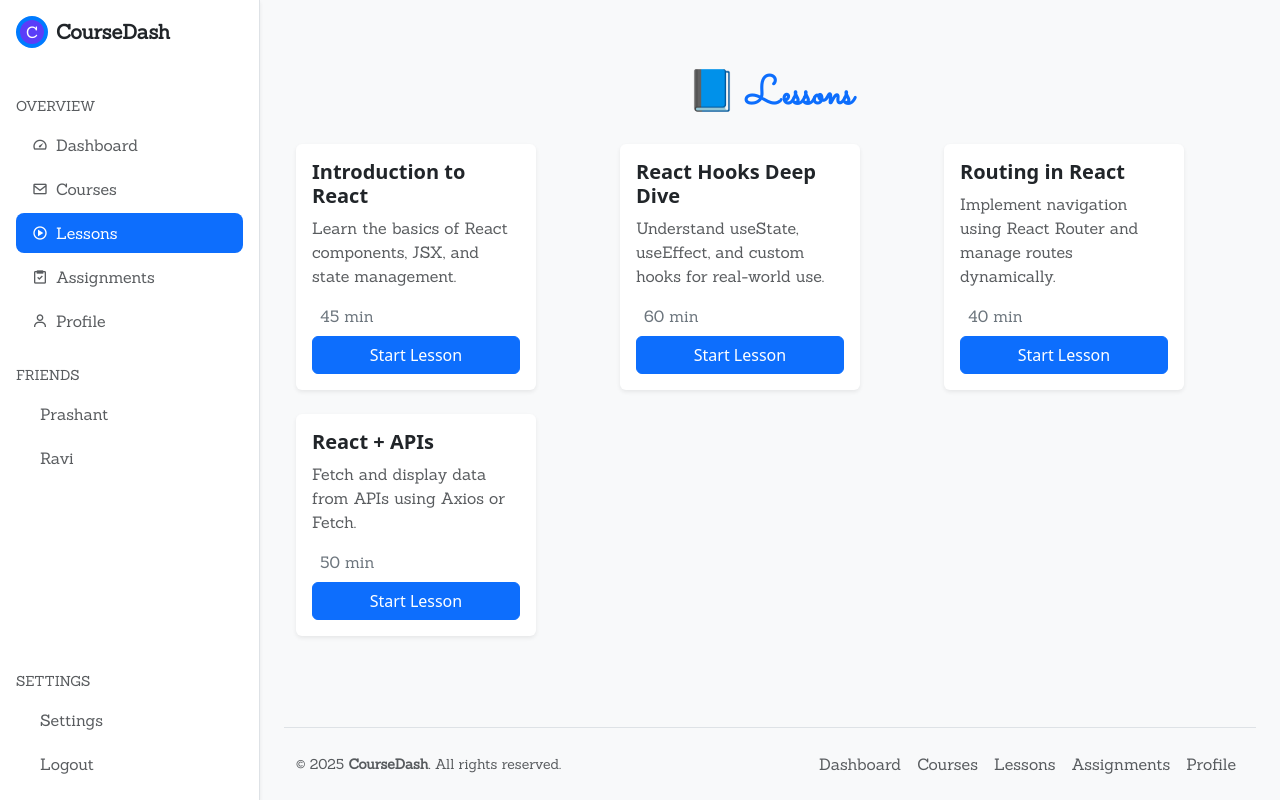
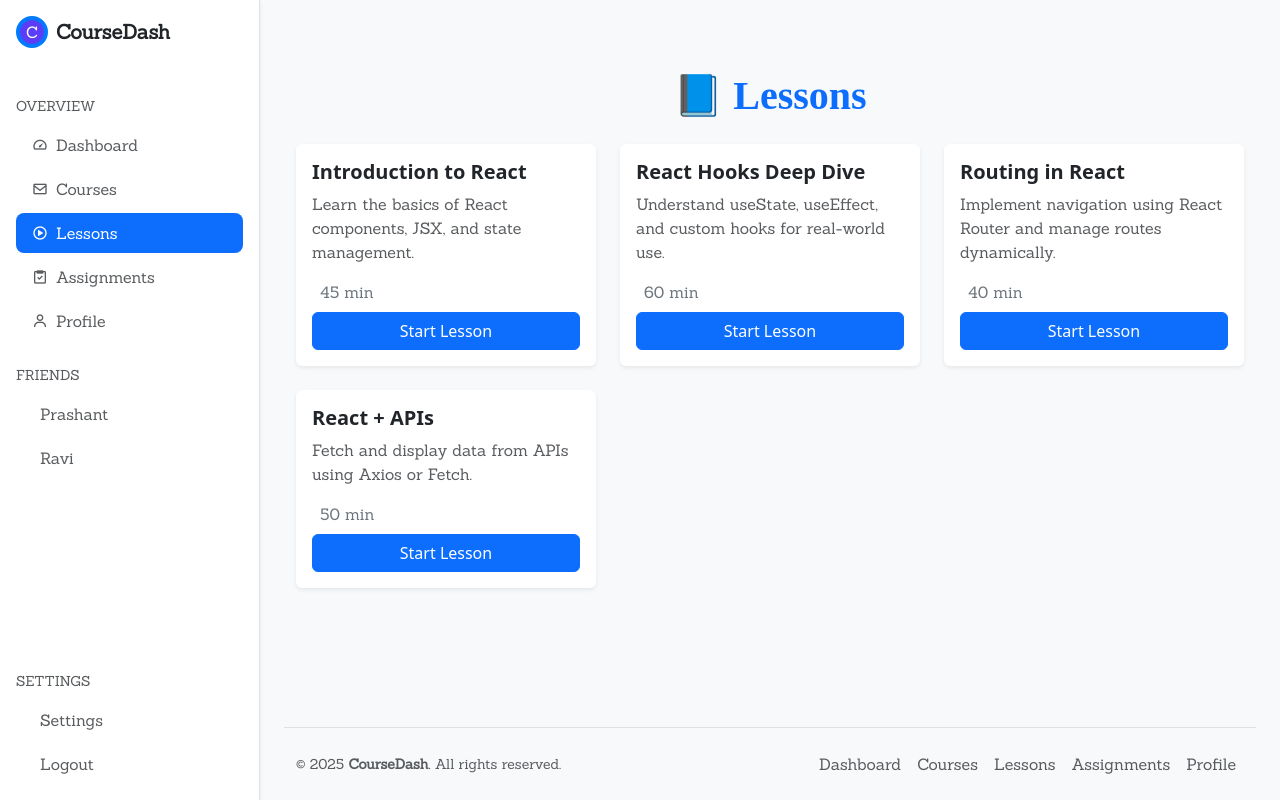
Before and after one commit to developer0311/Learning-Management-System, a React (Vite) app in the folder my-react-app/: page /lessons in a window 1280 px wide. Built offline with nearby package versions, Linux system fonts and the light colour scheme.

Commit message:
update Lessons.jsx designs

```diff
--- a/my-react-app/public/css/index.css
+++ b/my-react-app/public/css/index.css
@@ -68,7 +68,8 @@ body::-webkit-scrollbar {
 }
 
 h1 {
-  font-family: "Sacramento", cursive;
+  /* font-family: "Sacramento", cursive; */
+  font-family: "Dancing Script", cursive;
 }
 
 h3 {
@@ -93,8 +94,8 @@ section {
 }
 
 /* main{
-  min-height: calc(100vh - 72px - 193px);
-  padding: 20px;
+  min-height: calc(100vh - 66px);
+  padding: 20px !important;
 } */
 
 section {
--- a/my-react-app/src/views/Lessons.jsx
+++ b/my-react-app/src/views/Lessons.jsx
@@ -10,7 +10,7 @@ function Lessons() {
       <div className="row g-4">
         {lessonsData.map((lesson) => (
           <div key={lesson.id} className="col-md-6 col-lg-4">
-            <div className="card shadow-sm h-100 border-0">
+            <div className="card shadow-sm h-100 border-0 w-100">
               {/* 👇 make card-body a flex column */}
               <div className="card-body d-flex flex-column">
                 <h5 className="card-title fw-bold text-dark">{lesson.title}</h5>
```
